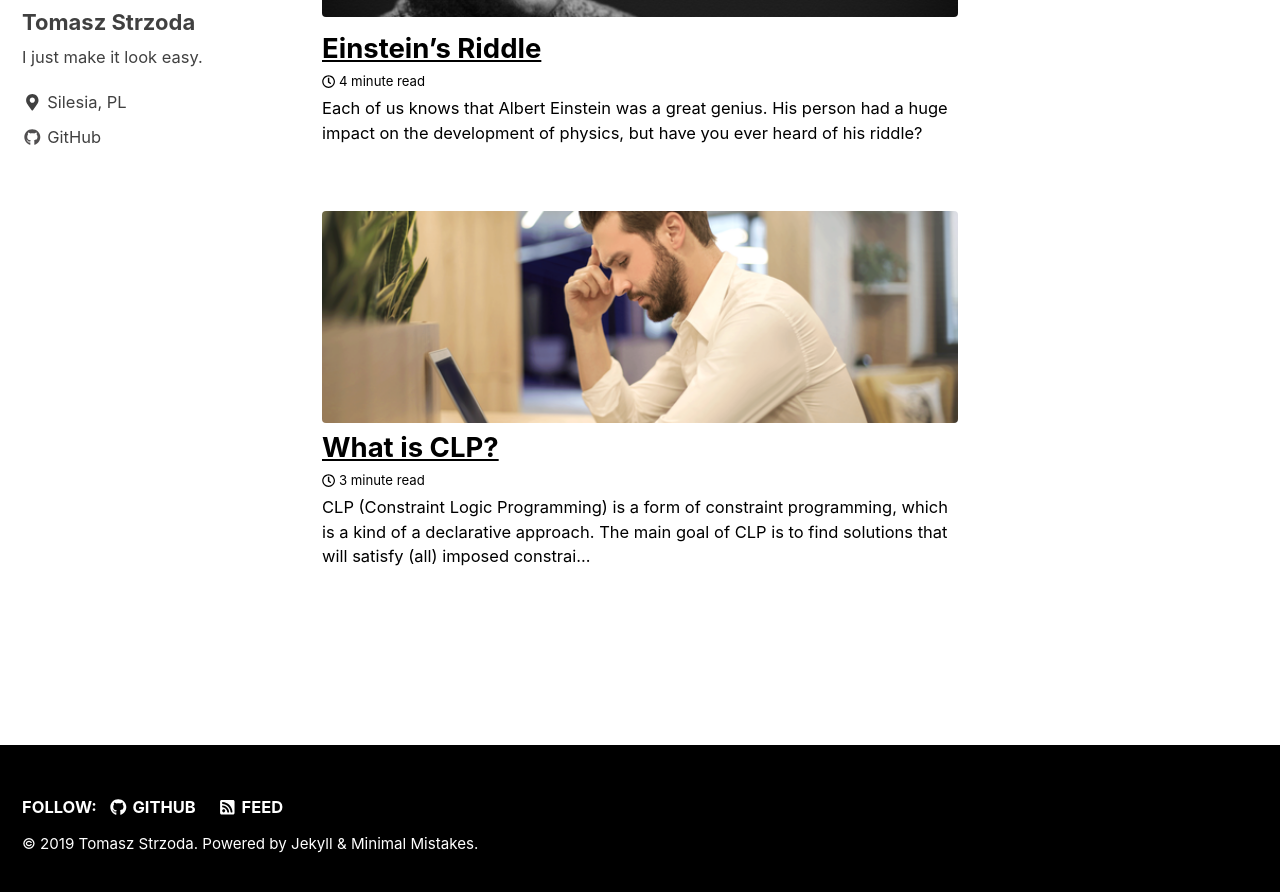
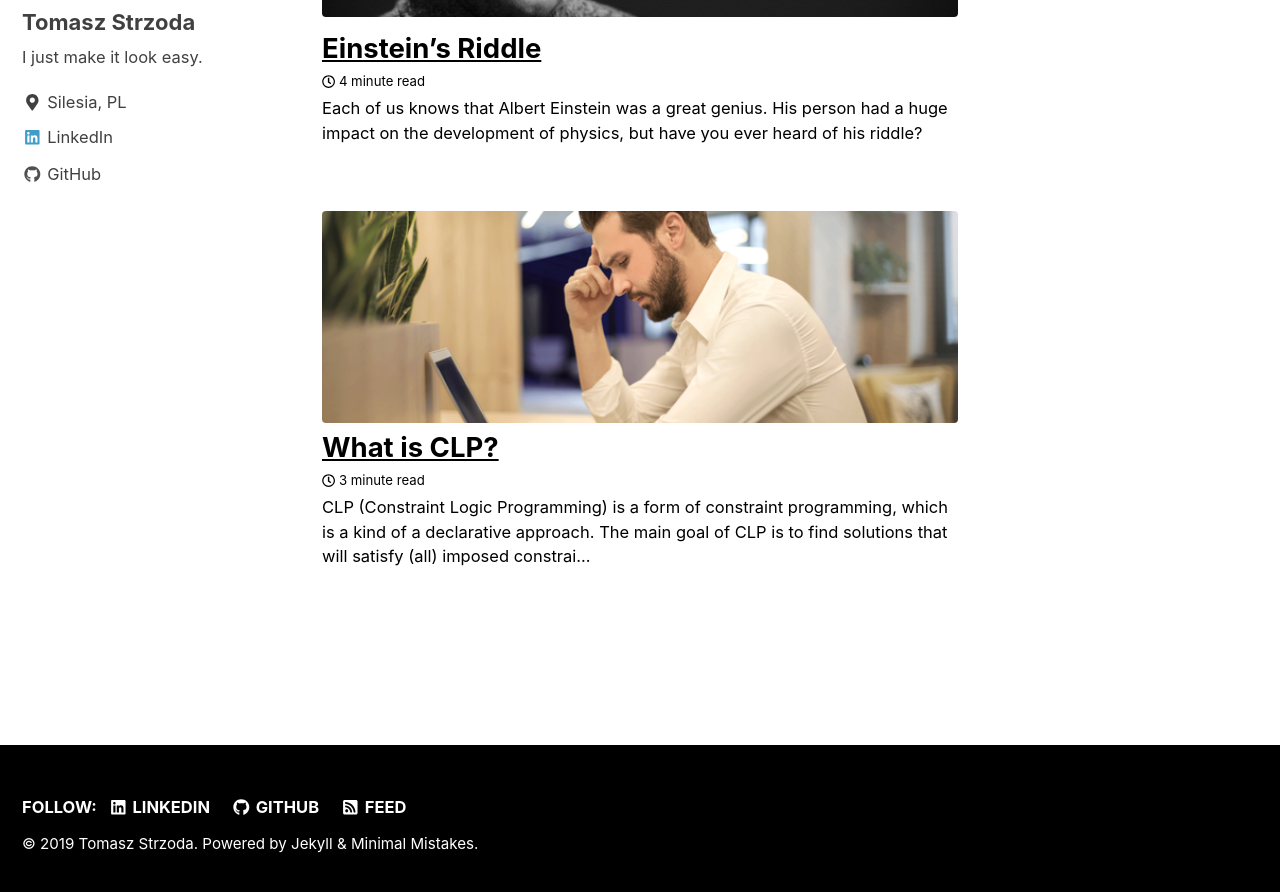
Before and after one commit to DrDEXT3R/DrDEXT3R.github.io, a Jekyll site: the page built from index.html, in a window 1280 px wide and 900 px high, scrolled down 1379 px. Shown: the top 892 px of the window. Built offline with Jekyll 4.4.1, drawn with Linux system fonts in a browser that asks for light colours; cached includes are drawn as plain includes; the list of posts is cut into pages by our own code.

Commit message:
Add LinkedIn link

```diff
--- a/_config.yml
+++ b/_config.yml
@@ -124,6 +124,9 @@ author:
     - label: "Facebook"
       icon: "fab fa-fw fa-facebook-square"
       # url: "https://facebook.com/"
+    - label: "LinkedIn"
+      icon: "fab fa-fw fa-linkedin"
+      url: "https://www.linkedin.com/in/tomasz-strzoda/"
     - label: "GitHub"
       icon: "fab fa-fw fa-github"
       url: "https://github.com/DrDEXT3R"
@@ -140,6 +143,9 @@ footer:
     - label: "Facebook"
       icon: "fab fa-fw fa-facebook-square"
       # url:
+    - label: "LinkedIn"
+      icon: "fab fa-fw fa-linkedin"
+      url: "https://www.linkedin.com/in/tomasz-strzoda/"
     - label: "GitHub"
       icon: "fab fa-fw fa-github"
       url: "https://github.com/DrDEXT3R"
```
